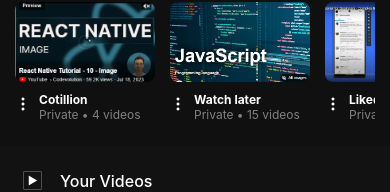
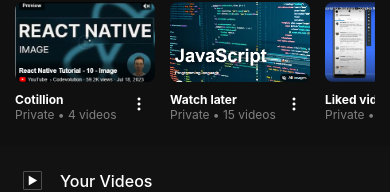
Before and after one commit to mitzi-vera/ytclone, a React Native app in the folder youtubeclone/: screen / in a window 390 px wide. Shown: the part 516-708 px from the top of the page. Built offline with nearby package versions, Linux system fonts and the light colour scheme.

Commit message:
ellipsis icon position changed

```diff
--- a/youtubeclone/components/PlaylistPage.js
+++ b/youtubeclone/components/PlaylistPage.js
@@ -50,12 +50,6 @@
             <TouchableOpacity key={item.id} style={styles.playlistItem}>
               <Image source={item.thumbnail} style={styles.playlistThumbnail} />
               <View style={styles.rowContainer}>
-                <Ionicons
-                  name="ellipsis-vertical"
-                  size={16}
-                  color="white"
-                  style={styles.ellipsisIcon}
-                />
                 <View style={styles.textContainer}>
                   <Text style={styles.playlistTitle} numberOfLines={1}>
                     {item.title}
@@ -64,6 +58,12 @@
                     Private • {item.videoCount} videos
                   </Text>
                 </View>
+                <Ionicons
+                  name="ellipsis-vertical"
+                  size={16}
+                  color="white"
+                  style={styles.ellipsisIcon}
+                />
               </View>
             </TouchableOpacity>
           ))}
```
